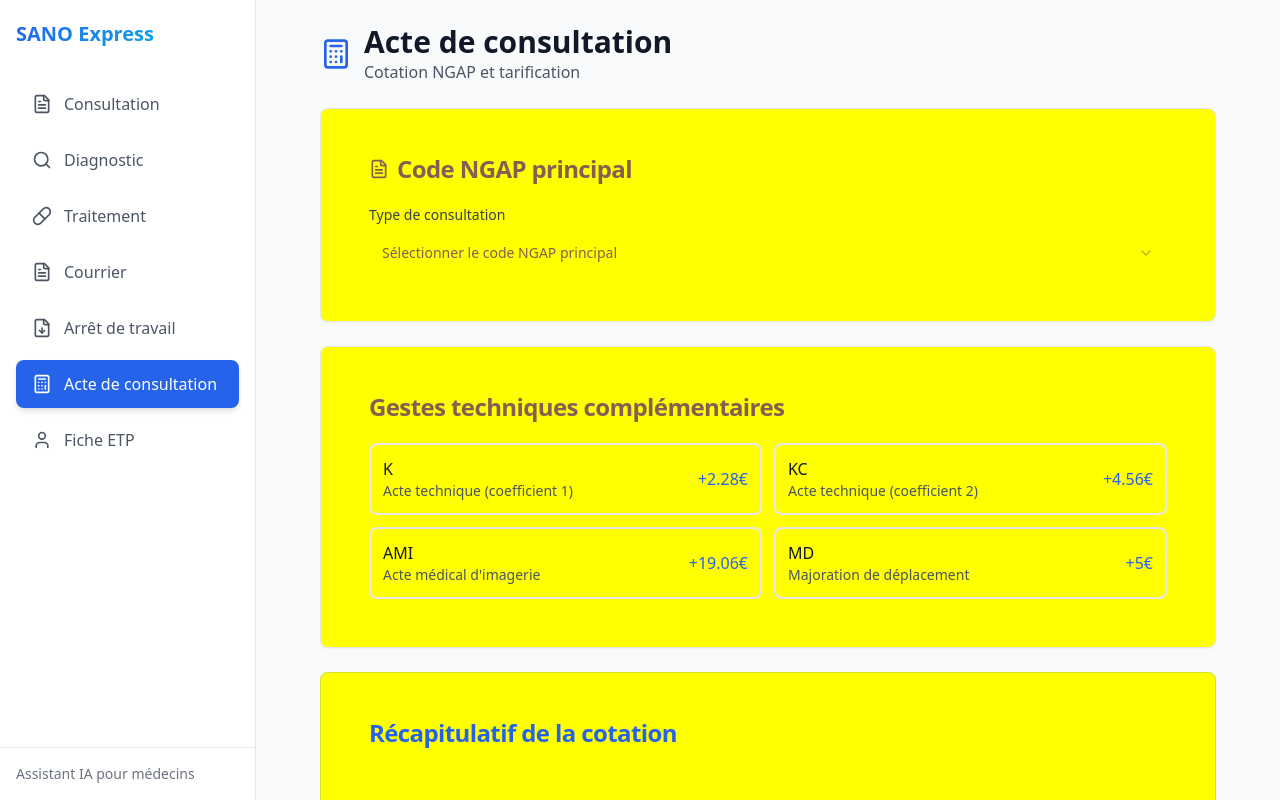
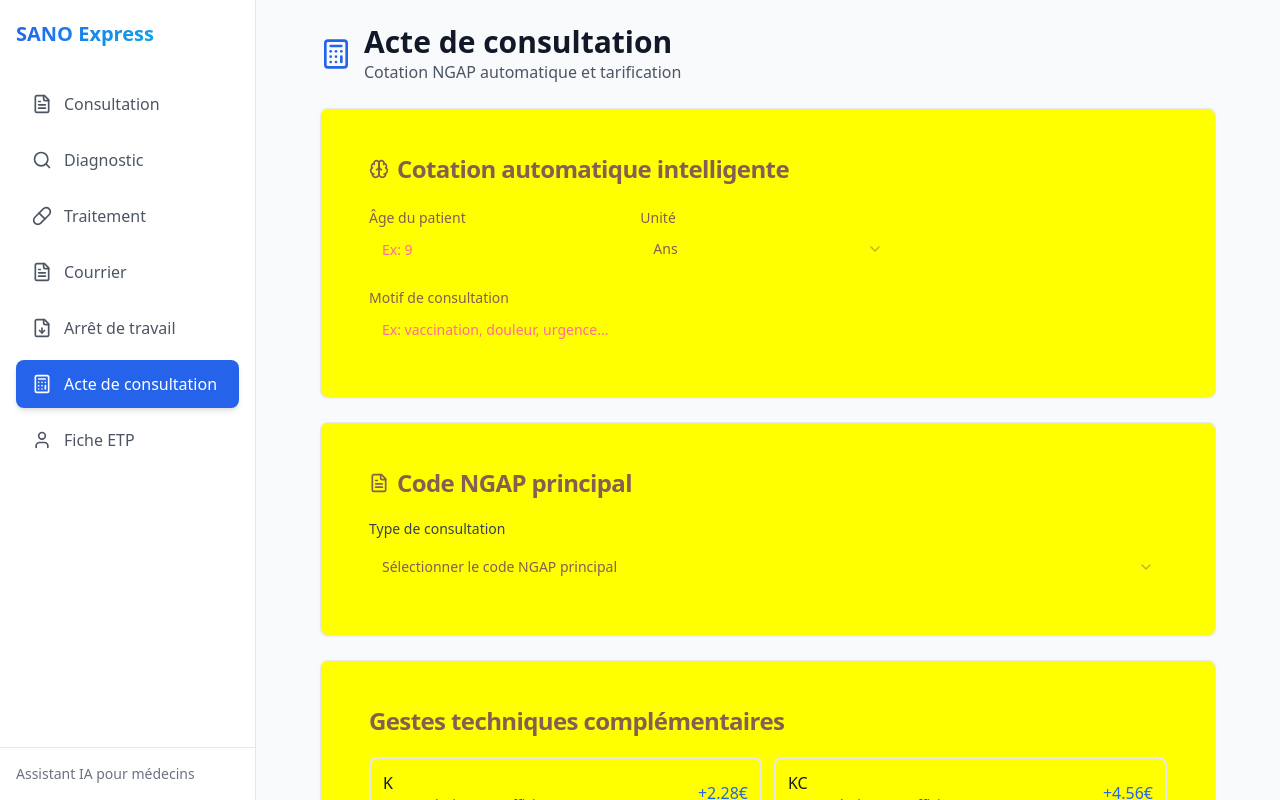
Before and after one commit to hyperxav/sano-aide-consult, a React (Vite) app: page /acte-consultation in a window 1280 px wide. Shown: the top 800 px of the page. Built offline with nearby package versions, Linux system fonts and the light colour scheme.

Commit message:
feat: Implement intelligent NGAP code selection
Automatically determine the appropriate NGAP code and calculate the total cost based on the consultation details and potential diagnoses. For example, a 9-month-old child's vaccination would result in a COE of 54 euros.

```diff
--- a/src/pages/ActeConsultation.tsx
+++ b/src/pages/ActeConsultation.tsx
@@ -1,10 +1,12 @@
 
-import React, { useState } from 'react';
+import React, { useState, useEffect } from 'react';
 import { Card, CardContent, CardHeader, CardTitle } from '@/components/ui/card';
 import { Button } from '@/components/ui/button';
 import { Badge } from '@/components/ui/badge';
+import { Input } from '@/components/ui/input';
+import { Label } from '@/components/ui/label';
 import { Select, SelectContent, SelectItem, SelectTrigger, SelectValue } from '@/components/ui/select';
-import { Calculator, FileText, AlertCircle } from 'lucide-react';
+import { Calculator, FileText, AlertCircle, Brain } from 'lucide-react';
 import { useMedical } from '@/contexts/MedicalContext';
 
 interface NGAPCode {
@@ -17,6 +19,7 @@ interface NGAPCode {
 const ngapCodes: NGAPCode[] = [
   { code: "C", libelle: "Consultation au cabinet", tarif: 25, conditions: "Consultation de base" },
   { code: "CS", libelle: "Consultation avec majoration", tarif: 46, conditions: "Consultation complexe ou urgente" },
+  { code: "COE", libelle: "Consultation obligatoire de l'enfant", tarif: 54, conditions: "Enfant < 2 ans pour suivi/vaccination" },
   { code: "V", libelle: "Visite à domicile", tarif: 25, conditions: "Déplacement au domicile" },
   { code: "VS", libelle: "Visite à domicile avec majoration", tarif: 46, conditions: "Visite urgente ou complexe" },
   { code: "K", libelle: "Acte technique (coefficient 1)", tarif: 2.28, conditions: "Geste technique simple" },
@@ -27,15 +30,68 @@ const ngapCodes: NGAPCode[] = [
 
 const ActeConsultation = () => {
   const { currentConsultation } = useMedical();
+  const [patientAge, setPatientAge] = useState<string>("");
+  const [ageUnit, setAgeUnit] = useState<string>("ans");
+  const [motifConsultation, setMotifConsultation] = useState<string>("");
   const [selectedCode, setSelectedCode] = useState<string>("");
   const [selectedGestes, setSelectedGestes] = useState<string[]>([]);
   const [totalTarif, setTotalTarif] = useState<number>(0);
+  const [autoSuggestion, setAutoSuggestion] = useState<string>("");
+
+  // Logique de cotation automatique intelligente
+  const getAutomaticCoding = (age: string, unit: string, motif: string): string => {
+    if (!age || !motif) return "";
+
+    const ageInMonths = unit === "mois" ? parseInt(age) : parseInt(age) * 12;
+    const motifLower = motif.toLowerCase();
+
+    // COE pour enfants < 24 mois avec vaccin ou suivi
+    if (ageInMonths < 24 && (
+      motifLower.includes("vaccin") ||
+      motifLower.includes("vaccination") ||
+      motifLower.includes("suivi") ||
+      motifLower.includes("contrôle")
+    )) {
+      return "COE";
+    }
+
+    // CS pour consultations complexes
+    if (motifLower.includes("urgence") ||
+        motifLower.includes("douleur") ||
+        motifLower.includes("fièvre") ||
+        motifLower.includes("complex")) {
+      return "CS";
+    }
+
+    // C pour consultation de base
+    return "C";
+  };
+
+  // Effect pour la cotation automatique
+  useEffect(() => {
+    const suggestedCode = getAutomaticCoding(patientAge, ageUnit, motifConsultation);
+    if (suggestedCode && suggestedCode !== selectedCode) {
+      setAutoSuggestion(suggestedCode);
+    } else {
+      setAutoSuggestion("");
+    }
+  }, [patientAge, ageUnit, motifConsultation, selectedCode]);
 
   const handleCodeSelection = (code: string) => {
     setSelectedCode(code);
     const selectedNGAP = ngapCodes.find(c => c.code === code);
     if (selectedNGAP) {
-      setTotalTarif(selectedNGAP.tarif);
+      setTotalTarif(selectedNGAP.tarif + selectedGestes.reduce((sum, geste) => {
+        const gesteCode = ngapCodes.find(c => c.code === geste);
+        return sum + (gesteCode?.tarif || 0);
+      }, 0));
+    }
+    setAutoSuggestion("");
+  };
+
+  const handleAutoSuggestion = () => {
+    if (autoSuggestion) {
+      handleCodeSelection(autoSuggestion);
     }
   };
 
@@ -63,9 +119,78 @@ const ActeConsultation = () => {
         <Calculator className="w-8 h-8 text-medical-primary" />
         <div>
           <h1 className="text-3xl font-bold text-gray-900">Acte de consultation</h1>
-          <p className="text-gray-600">Cotation NGAP et tarification</p>
+          <p className="text-gray-600">Cotation NGAP automatique et tarification</p>
         </div>
       </div>
+
+      {/* Informations patient et motif */}
+      <Card className="medical-card">
+        <CardHeader>
+          <CardTitle className="flex items-center space-x-2">
+            <Brain className="w-5 h-5" />
+            <span>Cotation automatique intelligente</span>
+          </CardTitle>
+        </CardHeader>
+        <CardContent className="space-y-4">
+          <div className="grid grid-cols-1 md:grid-cols-3 gap-4">
+            <div>
+              <Label htmlFor="patientAge">Âge du patient</Label>
+              <Input
+                id="patientAge"
+                type="number"
+                placeholder="Ex: 9"
+                value={patientAge}
+                onChange={(e) => setPatientAge(e.target.value)}
+              />
+            </div>
+            <div>
+              <Label htmlFor="ageUnit">Unité</Label>
+              <Select value={ageUnit} onValueChange={setAgeUnit}>
+                <SelectTrigger>
+                  <SelectValue />
+                </SelectTrigger>
+                <SelectContent>
+                  <SelectItem value="mois">Mois</SelectItem>
+                  <SelectItem value="ans">Ans</SelectItem>
+                </SelectContent>
+              </Select>
+            </div>
+          </div>
+
+          <div>
+            <Label htmlFor="motifConsultation">Motif de consultation</Label>
+            <Input
+              id="motifConsultation"
+              placeholder="Ex: vaccination, douleur, urgence..."
+              value={motifConsultation}
+              onChange={(e) => setMotifConsultation(e.target.value)}
+            />
+          </div>
+
+          {autoSuggestion && (
+            <div className="p-4 bg-green-50 rounded-lg border border-green-200">
+              <div className="flex justify-between items-center">
+                <div>
+                  <h4 className="font-semibold text-green-800 flex items-center space-x-2">
+                    <Brain className="w-4 h-4" />
+                    <span>Suggestion IA : {autoSuggestion}</span>
+                  </h4>
+                  <p className="text-sm text-green-600">
+                    {ngapCodes.find(c => c.code === autoSuggestion)?.libelle} -
+                    {ngapCodes.find(c => c.code === autoSuggestion)?.tarif}€
+                  </p>
+                </div>
+                <Button
+                  onClick={handleAutoSuggestion}
+                  className="bg-green-600 hover:bg-green-700"
+                >
+                  Appliquer
+                </Button>
+              </div>
+            </div>
+          )}
+        </CardContent>
+      </Card>
 
       {/* Sélection du code principal */}
       <Card className="medical-card">
@@ -80,12 +205,12 @@ const ActeConsultation = () => {
             <label className="block text-sm font-medium text-gray-700 mb-2">
               Type de consultation
             </label>
-            <Select onValueChange={handleCodeSelection}>
+            <Select onValueChange={handleCodeSelection} value={selectedCode}>
               <SelectTrigger>
                 <SelectValue placeholder="Sélectionner le code NGAP principal" />
               </SelectTrigger>
               <SelectContent>
-                {ngapCodes.slice(0, 4).map((code) => (
+                {ngapCodes.slice(0, 5).map((code) => (
                   <SelectItem key={code.code} value={code.code}>
                     <div className="flex justify-between items-center w-full">
                       <span>{code.code} - {code.libelle}</span>
@@ -124,7 +249,7 @@ const ActeConsultation = () => {
         </CardHeader>
         <CardContent className="space-y-4">
           <div className="grid grid-cols-1 md:grid-cols-2 gap-3">
-            {ngapCodes.slice(4).map((geste) => (
+            {ngapCodes.slice(5).map((geste) => (
               <div
                 key={geste.code}
                 className={`p-3 rounded-lg border-2 cursor-pointer transition-colors ${
```
